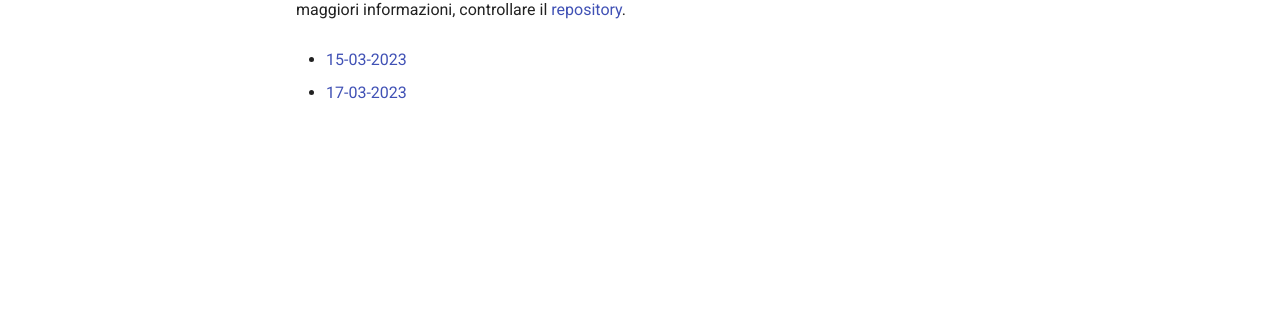
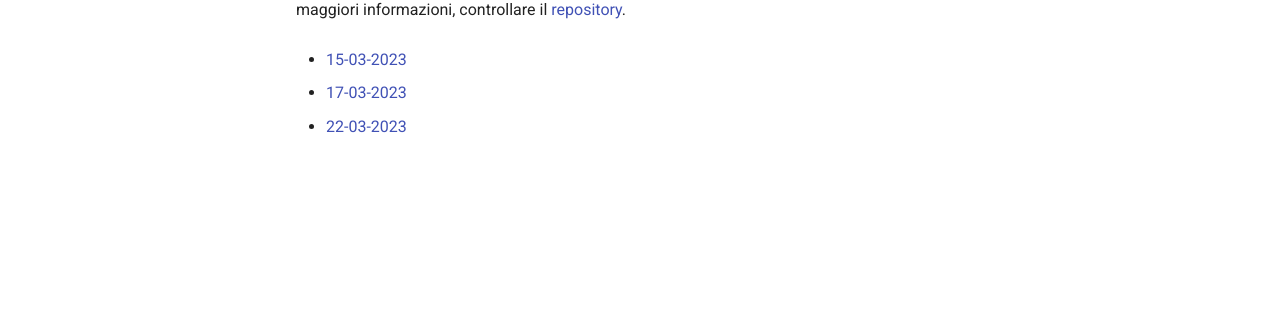
Before and after one commit to andreatitolo/gislab2023, an MkDocs documentation site: the page built from docs/2. Slides/Elenco Slides.md, in a window 1280 px wide. Shown: the part 256-566 px from the top of the page. Built offline with MkDocs 1.6.1 and Material for MkDocs 9.7.7, drawn with Linux system fonts in a browser that asks for light colours; comment, search, counter and statistics services are not loaded.

Commit message:
update slides

```diff
--- a/docs/2. Slides/Elenco Slides.md
+++ b/docs/2. Slides/Elenco Slides.md
@@ -4,3 +4,5 @@ Per maggiori informazioni, controllare il [repository](https://codeberg.org/tito
 -  [15-03-2023](https://www.andreatitolo.com/slides/gislab/1.IntroLandscapeArchaeo.html)
 
 -  [17-03-2023](https://www.andreatitolo.com/slides/gislab/2.introlandscapearchaeowestasia#/title-slide)
+
+-  [22-03-2023](https://www.andreatitolo.com/slides/gislab/3.GoogleEarth.html)
```
